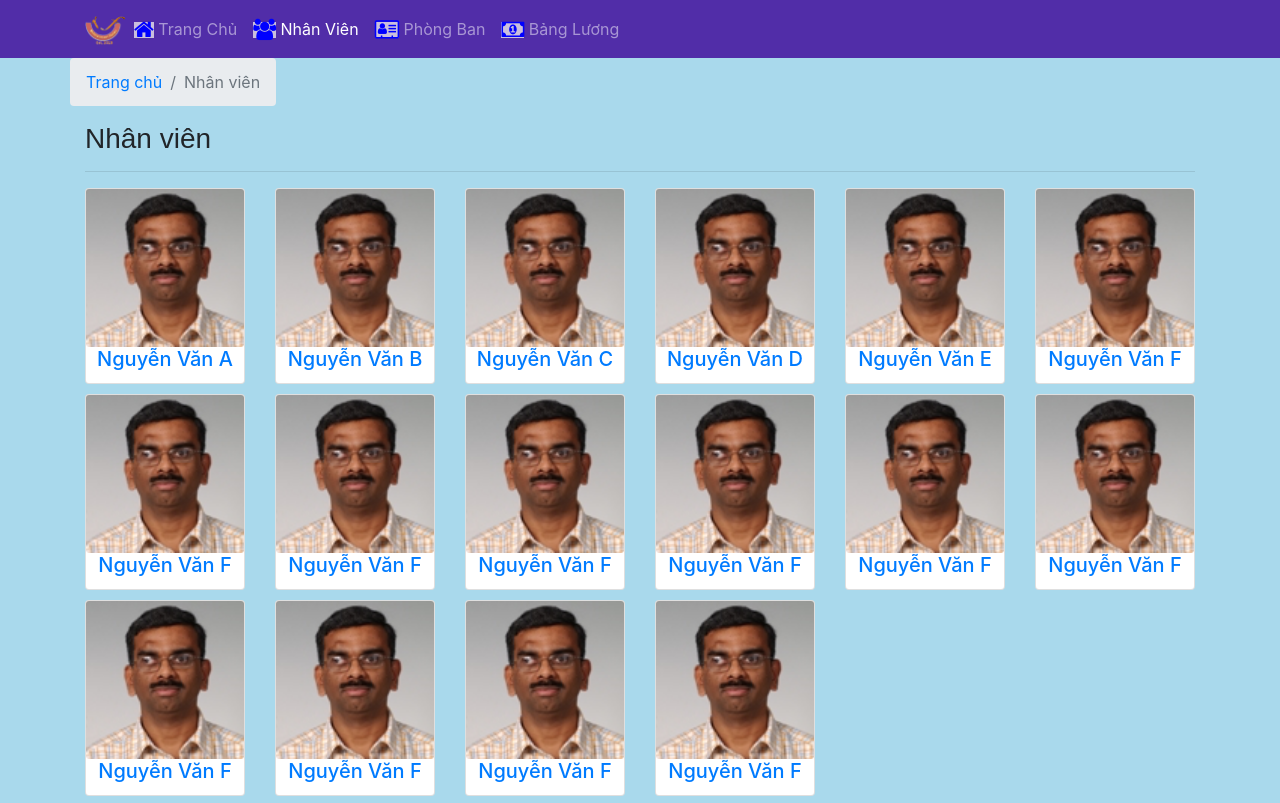
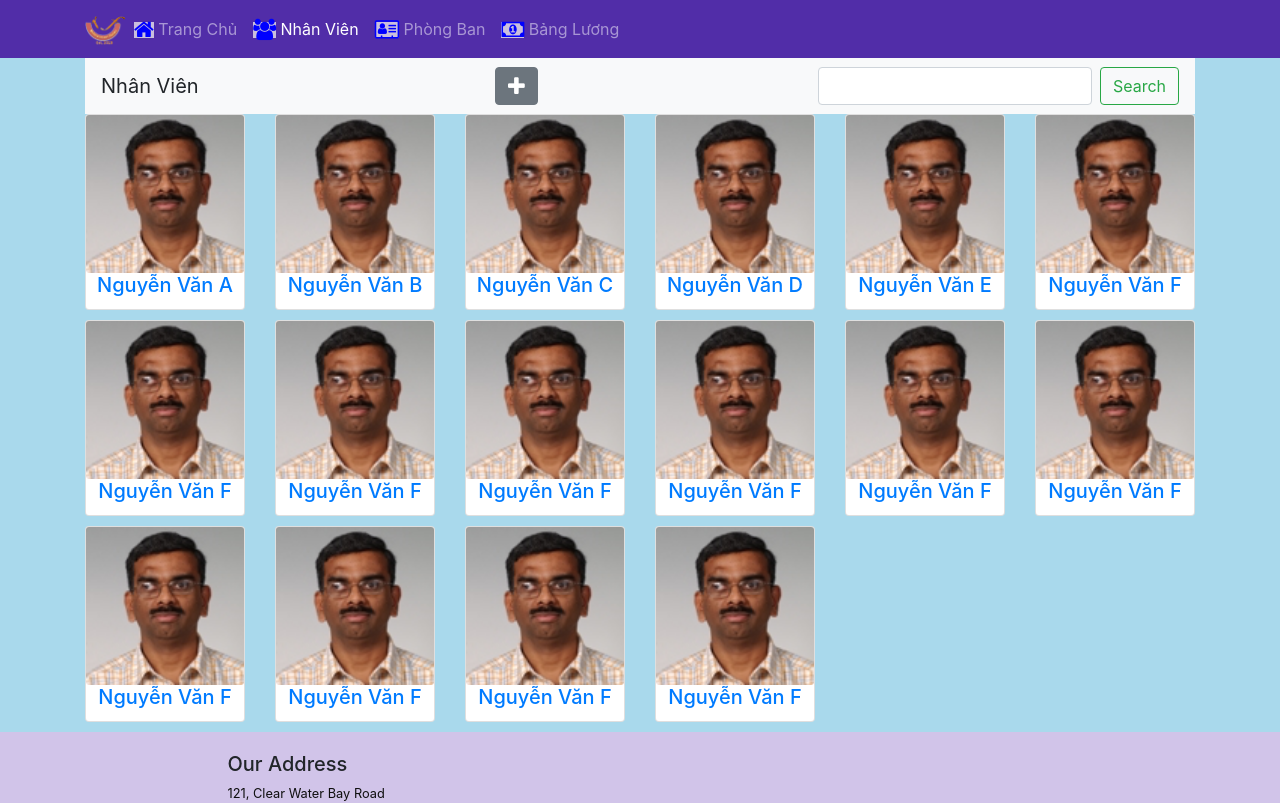
Before and after one commit to camhang190497/FUNIX-ASSIGNMENT, a React (Create React App) app: page /nhanvien in a window 1280 px wide. Shown: the top 803 px of the page. Built offline with nearby package versions, Linux system fonts and the light colour scheme.

Commit message:
add search form

```diff
--- a/src/components/StaffListComponent.js
+++ b/src/components/StaffListComponent.js
@@ -1,5 +1,5 @@
-import React from 'react';
-import { Card, CardTitle, CardImg, Breadcrumb, BreadcrumbItem} from 'reactstrap';
+import React, { Component } from 'react';
+import { Card, CardTitle, CardImg, Button, Form, FormGroup, Input} from 'reactstrap';
 import { Link } from 'react-router-dom';
 
     function RenderStaffItem({staff, onClick}) {
@@ -15,39 +15,86 @@ import { Link } from 'react-router-dom';
         );
     }
 
-    const StaffList = (props) => {
+    class StaffList extends Component {
+        constructor(props) {
+            super(props);
 
-        const stafflist = props.staffs.map((staff) => {
+            this.state= {
+                staffName: '',
+                id: '',
+                id: 0,
+                name: '',
+                doB: '',
+                salaryScale: '',
+                startDate: '',
+                department: '',
+                annualLeave:'' ,
+                overTime: '',
+                image: '/assets/images/alberto.png',
+
+            }
+            this.handleSearch = this.handleSearch.bind(this);
+        }
+
+
+
+        handleSearch(event) {
+            const key = event.target.key.value;
+           //alert(this.input.value)
+
+
+            this.setState({ staffName: key})
+            event.preventDefault();
+        }
+
+        render() {
+
+            const stafflist = this.props.staffs
+            .filter((staff) => {
+                if (this.state.staffName === '') return staff;
+                else if (staff.name.toLowerCase().includes(this.state.staffName.toLowerCase())) return staff;
+                return 0;
+            })
+            .map((staff) => {
                 return(
                     <div key={staff.id} className="col-6 col-sm-4 col-md-2">
                         <RenderStaffItem staff={staff} />
                     </div>
                 )
-        })
+            });
+
             return(
                 <div className="container">
                 <div className="row">
-                    <Breadcrumb>
-                        <BreadcrumbItem><Link to='/trangchu'>Trang chủ</Link></BreadcrumbItem>
-                        <BreadcrumbItem active>Nhân  viên</BreadcrumbItem>
-                    </Breadcrumb>
-                    <div  className="col-12">
-                        <h3>Nhân  viên</h3>
-                        <hr/>
+                    <div className="col-12">
+                        <nav className="navbar navbar-light bg-light justify-content-between">
+                            <a className="navbar-brand">Nhân Viên</a>
+                            <Button><i className="fa fa-plus fa-lg"></i></Button>
+                            <Form className="form-inline"
+                                onSubmit={this.handleSearch}
+                            >
+                                <Input type="text"
+                                       id="searchkey"
+                                       name="key"
+                                       className="form-control mr-sm-2"
+                                />
+                                <Button className="btn btn-outline-success my-2 my-sm-0"
+                                        type="submit"
+                                        value="Submit"
+                                >Search
+                                </Button>
+                            </Form>
+                        </nav>
                     </div>
+
                 </div>
                 <div className="row">
                     {stafflist}
                 </div>
 
             </div>
-
-        )
+            );
+        }
     }
 
-
-
-
-
-
 export default StaffList;
```
Lines whose indentation alone changed are shown as unchanged.
